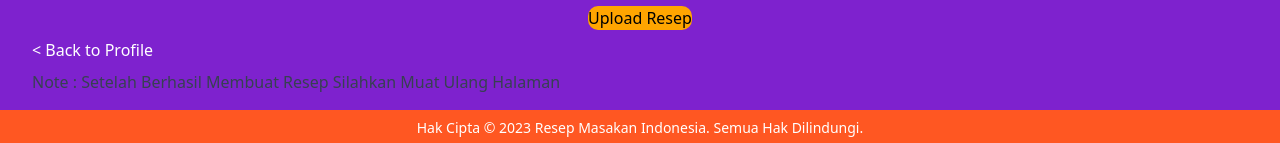
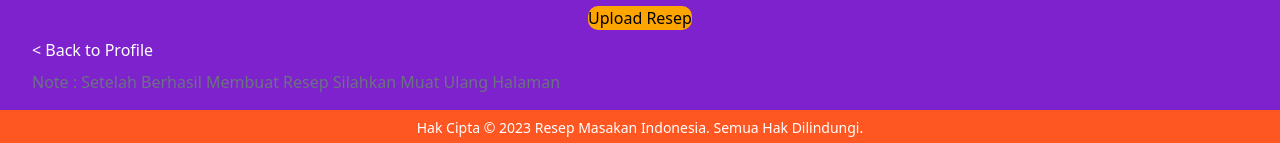
Before and after one commit to chesko21/resep-masakan, a React (Create React App) app: page /#/add-recipe in a window 1280 px wide. Shown: the part 792-935 px from the top of the page. Built offline with nearby package versions, Linux system fonts and the light colour scheme; no server answers.

Commit message:
Update AddRecipeForm.js

```diff
--- a/src/components/AddRecipeForm.js
+++ b/src/components/AddRecipeForm.js
@@ -487,7 +487,7 @@
           </Button>
         </div>
              <Link to="/profile" className="text-white mb-2 hover:underline">&lt; Back to Profile</Link>
-              <p className="mt-2 text-gray-700">
+              <p className="mt-2 text-gray-500">
                 Note : Setelah Berhasil Membuat Resep Silahkan Muat Ulang Halaman
               </p>
       </Form>
```
